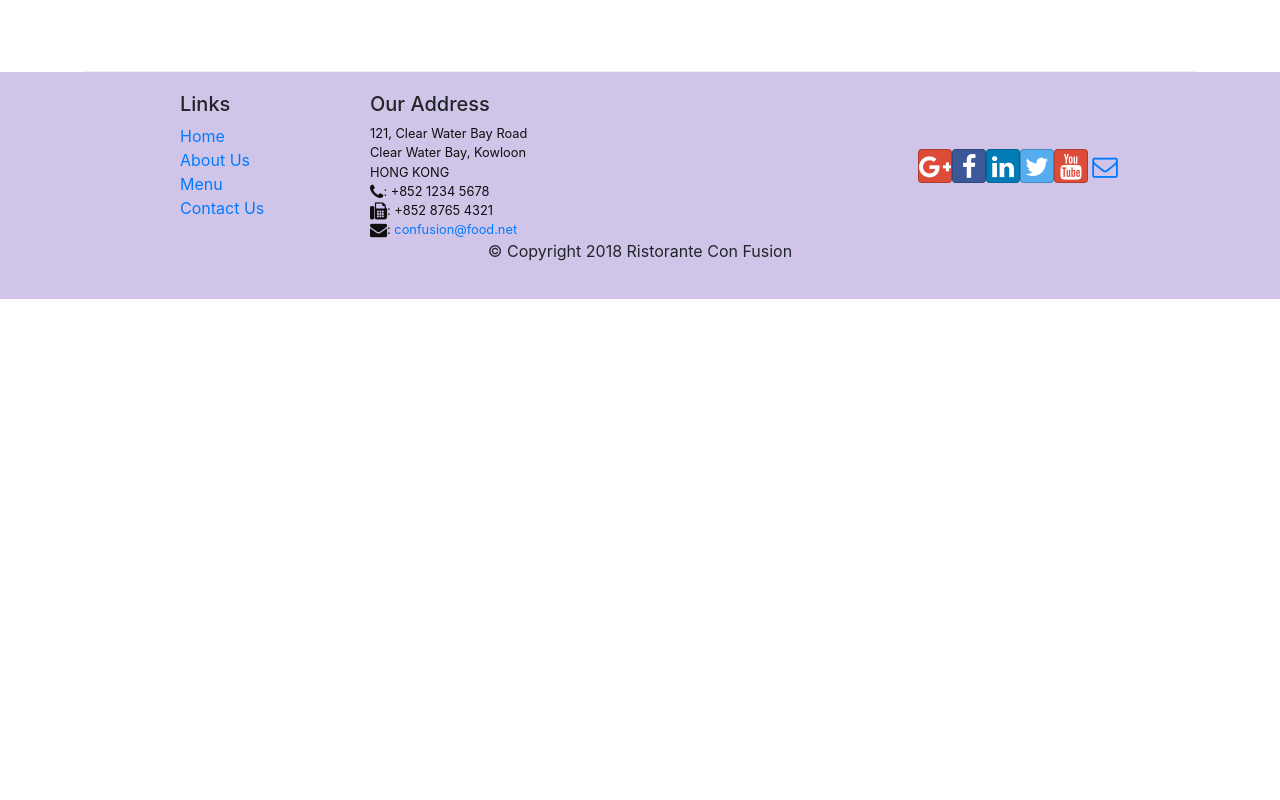
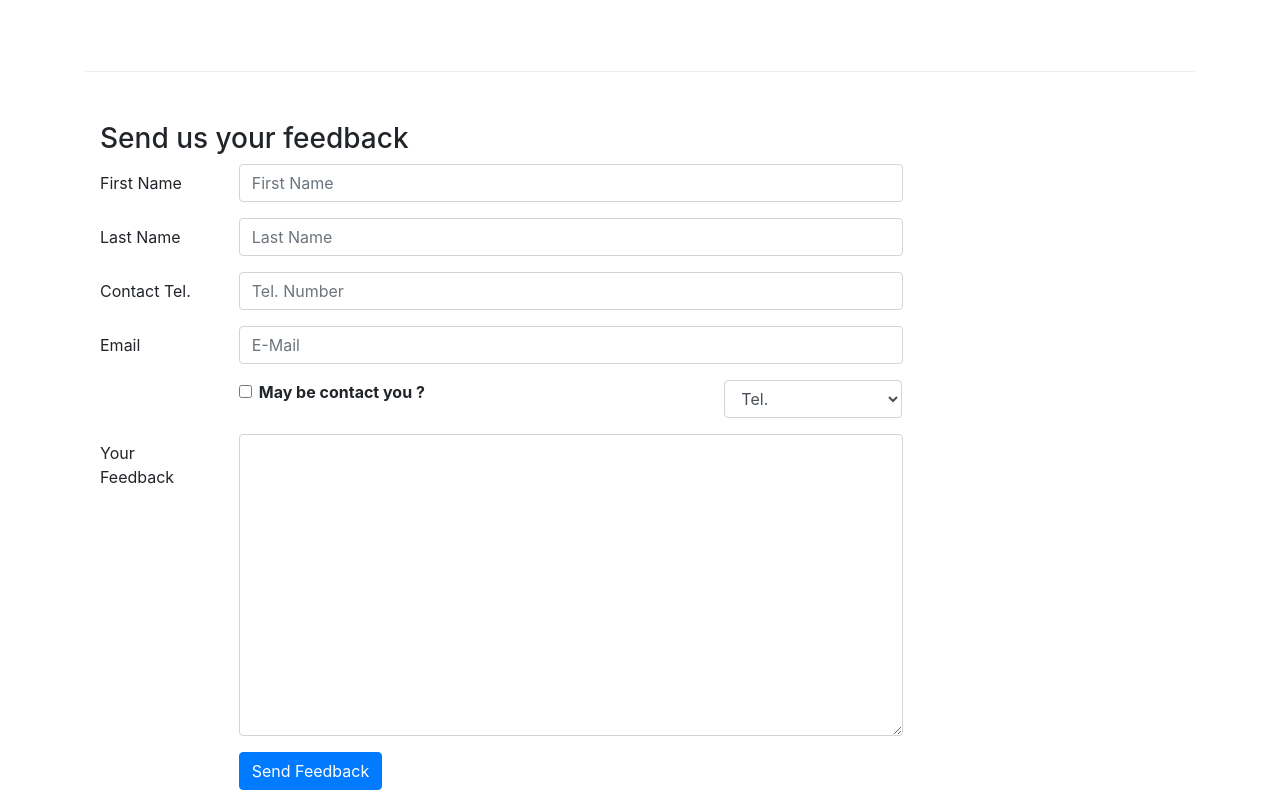
Before and after one commit to dibakarjayjot/course, a React (Create React App) app: page /contactus in a window 1280 px wide. Shown: the part 800-1600 px from the top of the page. Before the commit the page ends 1099 px from the top, so only its background shows below. Built offline with nearby package versions, Linux system fonts and the light colour scheme.

Commit message:
lastest commit

```diff
--- a/src/components/ContactComponent.js
+++ b/src/components/ContactComponent.js
@@ -1,8 +1,52 @@
-import React from 'react';
-import {Breadcrumb, BreadcrumbItem} from "reactstrap";
+import React, {Component} from 'react';
+import {Breadcrumb, BreadcrumbItem, Button , Form, FormGroup, Label, Input, Col} from "reactstrap";
 import {Link} from "react-router-dom";
-function Contact(props) {
-    return(
+
+
+class Contact extends Component {
+
+    constructor(props){
+
+        super(props);
+
+        this.state = {
+            firstname:"",
+            lastname:"",
+            telnum:"",
+            email:"",
+            agree:false,
+            contactType:"Tel.",
+            message:""
+        }
+
+        this.handleSubmit=this.handleSubmit.bind(this);
+        this.handleInputChange=this.handleInputChange.bind(this);
+    }
+
+    handleInputChange(event){
+        const target = event.target;
+        const value = target.type === "checkbox" ? target.checked:target.value;
+        const name = target.name;
+
+        this.setState({
+            [name]:value
+
+        });
+
+
+    }
+
+    handleSubmit(event){
+        console.log("Current state is " + JSON.stringify(this.state));
+        alert("Current state is " + JSON.stringify(this.state));
+        event.preventDefault();
+
+
+    }
+
+    render(){
+
+return(
         <div className="container">
         <div className="row">
             <Breadcrumb>
@@ -40,10 +84,92 @@
                     </div>
                 </div>
             </div>
+
+            <div className="row row-content">
+            <div className="col-12">
+            <h3> Send us your feedback </h3>
+            </div>
+            <div className="col-12 col-md-9">
+            <Form  onSubmit={this.handleSubmit}>
+                <FormGroup row>
+                <Label htmlFor ="firstname" md={2}>First Name</Label>
+                <Col md={10}>
+                <Input type="text" id="firstname" name="firstname"
+                placeholder="First Name" value={this.state.firstname}
+                onChange={this.handleInputChange}/>
+                </Col>
+                </FormGroup>
+                <FormGroup row>
+                <Label htmlFor ="lastname" md={2}>Last Name</Label>
+                <Col md={10}>
+                <Input type="text" id="lastname" name="lastname"
+                placeholder="Last Name" value={this.state.lastname}
+                onChange={this.handleInputChange}/>
+                </Col>
+                </FormGroup>
+
+            <FormGroup row>
+                <Label htmlFor ="telnum" md={2}>Contact Tel.</Label>
+                <Col md={10}>
+                <Input type="tel" id="telnum" name="telnum"
+                placeholder="Tel. Number" value={this.state.telnum}
+                onChange={this.handleInputChange}/>
+                </Col>
+                </FormGroup>
+                <FormGroup row>
+                <Label htmlFor ="email" md={2}>Email</Label>
+                <Col md={10}>
+                <Input type="email" id="email" name="email"
+                placeholder="E-Mail" value={this.state.email}
+                onChange={this.handleInputChange}/>
+                </Col>
+                </FormGroup>
+                <FormGroup row >
+                <Col md={{size:6, offset:2}}>
+                <FormGroup check><Label check>
+                <Input type="checkbox" name="agree"
+                checked={this.state.agree}
+                onChange={this.handleInputChange}/> {" "}
+                <strong>May be contact you ? </strong>
+                </Label></FormGroup>
+                </Col>
+                <Col md={{size:3, offset:1}}>
+                <Input type="select" name="contactType"
+                value={this.state.contactType}
+                onChange={this.handleInputChange}>
+                <option>Tel.</option>
+                <option>Email</option></Input>
+                </Col>
+                </FormGroup>
+                <FormGroup row>
+                <Label htmlFor ="message" md={2}>Your Feedback</Label>
+                <Col md={10}>
+                <Input type="textarea" id="message" name="message"
+                rows="12"value={this.state.message}
+                onChange={this.handleInputChange}/>
+                </Col>
+                </FormGroup>
+                <FormGroup row>
+                <Col md={{size:10,offset:2}}>
+                <Button type="submit" color="primary">Send Feedback</Button></Col>
+                </FormGroup>
+
+
+
+
+            </Form>
+            </div>
+
             </div>
 
 
-    );
+
+
+
+            </div>
+
+
+    ); }
 }
 
 export default Contact;
```
